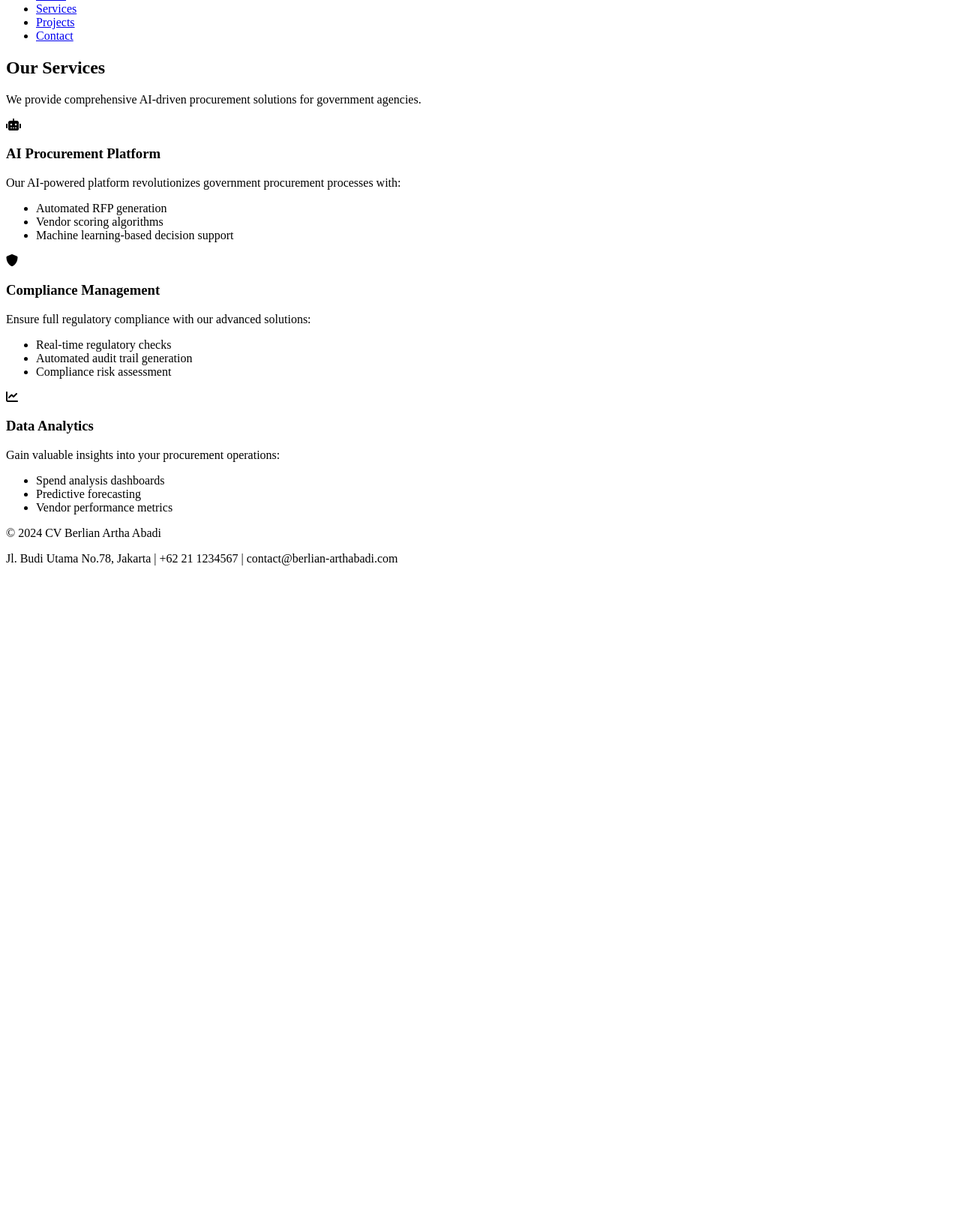
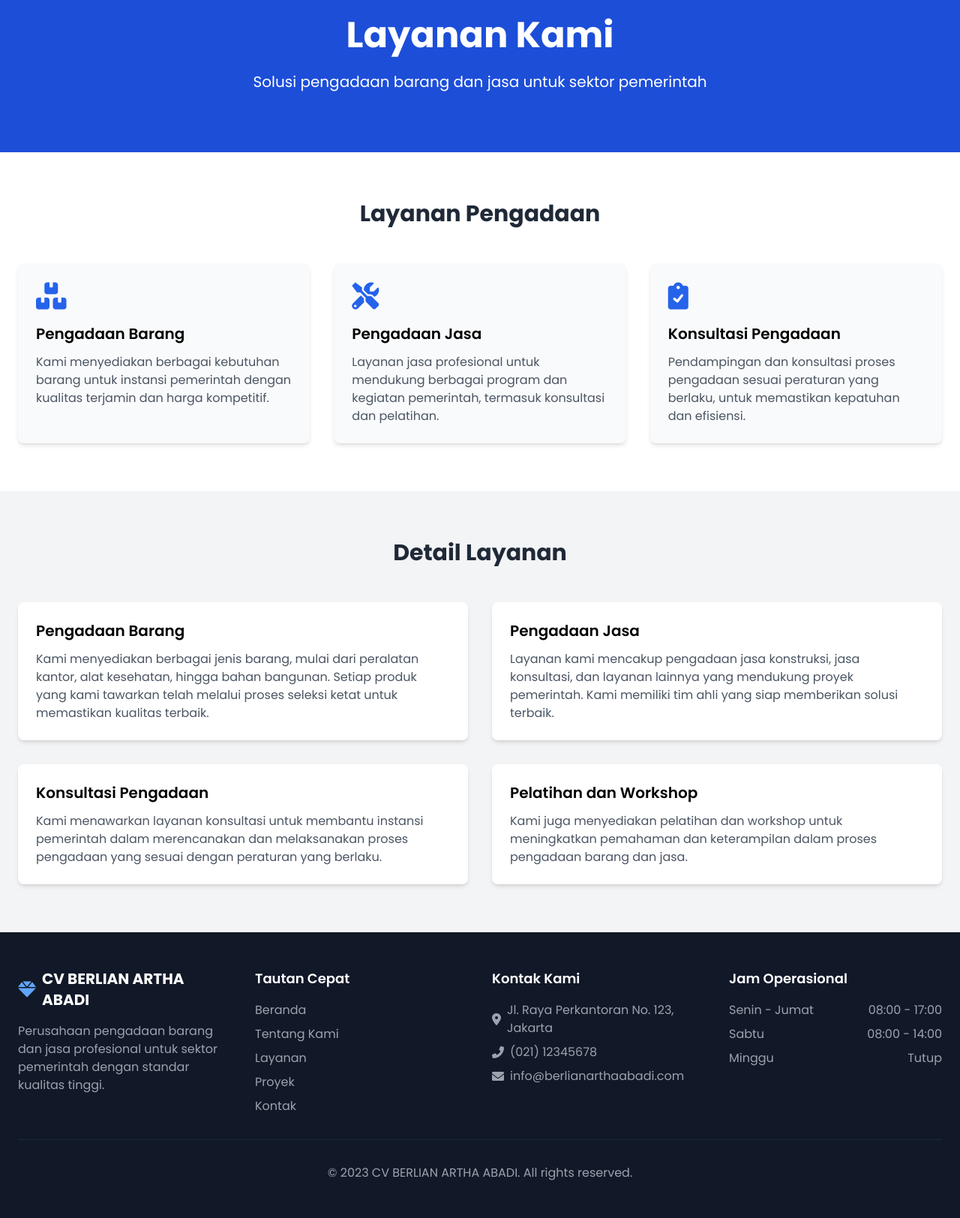
Before and after one commit to aguscodet/blackboxai-1743959325036, a plain HTML site: page services.html in a window 1280 px wide. Shown: the part 113-1737 px from the top of the page at 75% size. Before the commit the page ends 883 px from the top, so only its background shows below. Drawn offline with nearby package versions, Linux system fonts and the light colour scheme.

Commit message:
Add services.html 1743959674386

```diff
--- a/services.html
+++ b/services.html
@@ -1,80 +1,176 @@
 <!DOCTYPE html>
-<html lang="en">
+<html lang="id">
 <head>
     <meta charset="UTF-8">
     <meta name="viewport" content="width=device-width, initial-scale=1.0">
-    <meta name="description" content="Services - CV BERLIAN ARTHA ABADI - AI-Driven Procurement Solutions for Government">
-    <title>Services - CV BERLIAN ARTHA ABADI</title>
-    <link rel="stylesheet" href="https://cdn.tailwindcss.com">
+    <title>Layanan - CV BERLIAN ARTHA ABADI</title>
+    <script src="https://cdn.tailwindcss.com"></script>
     <link rel="stylesheet" href="https://cdnjs.cloudflare.com/ajax/libs/font-awesome/6.0.0-beta3/css/all.min.css">
+    <link href="https://fonts.googleapis.com/css2?family=Poppins:wght@300;400;500;600;700&display=swap" rel="stylesheet">
+    <style>
+        body {
+            font-family: 'Poppins', sans-serif;
+        }
+    </style>
 </head>
-<body class="bg-gray-100">
-    <header class="bg-blue-800 text-white p-4">
-        <div class="container mx-auto flex justify-between items-center">
-            <h1 class="text-2xl font-bold">CV BERLIAN ARTHA ABADI</h1>
-            <nav>
-                <ul class="flex space-x-4">
-                    <li><a href="index.html" class="hover:underline">Home</a></li>
-                    <li><a href="about.html" class="hover:underline">About</a></li>
-                    <li><a href="services.html" class="hover:underline">Services</a></li>
-                    <li><a href="projects.html" class="hover:underline">Projects</a></li>
-                    <li><a href="contact.html" class="hover:underline">Contact</a></li>
-                </ul>
-            </nav>
+<body class="bg-gray-50">
+    <!-- Navigation -->
+    <nav class="bg-blue-800 text-white shadow-lg">
+        <div class="container mx-auto px-6 py-3">
+            <div class="flex justify-between items-center">
+                <div class="flex items-center space-x-4">
+                    <i class="fas fa-gem text-2xl"></i>
+                    <span class="text-xl font-bold">CV BERLIAN ARTHA ABADI</span>
+                </div>
+                <div class="hidden md:flex items-center space-x-8">
+                    <a href="index.html" class="hover:text-blue-200">Beranda</a>
+                    <a href="about.html" class="hover:text-blue-200">Tentang Kami</a>
+                    <a href="services.html" class="text-blue-200 font-semibold">Layanan</a>
+                    <a href="projects.html" class="hover:text-blue-200">Proyek</a>
+                    <a href="contact.html" class="hover:text-blue-200">Kontak</a>
+                </div>
+                <div class="md:hidden">
+                    <button class="mobile-menu-button">
+                        <i class="fas fa-bars text-2xl"></i>
+                    </button>
+                </div>
+            </div>
         </div>
-    </header>
-    <main class="container mx-auto my-8">
-        <section>
-            <h2 class="text-3xl font-bold">Our Services</h2>
-            <p class="mt-4">We provide comprehensive AI-driven procurement solutions for government agencies.</p>
+    </nav>
 
-            <div class="mt-8 space-y-8">
-                <div class="bg-white p-6 rounded-lg shadow-lg">
-                    <div class="flex items-center">
-                        <i class="fas fa-robot text-4xl text-blue-600 mr-4"></i>
-                        <h3 class="text-2xl font-semibold">AI Procurement Platform</h3>
+    <!-- Hero Section -->
+    <section class="bg-blue-700 text-white py-20">
+        <div class="container mx-auto px-6 text-center">
+            <h1 class="text-4xl md:text-5xl font-bold mb-6">Layanan Kami</h1>
+            <p class="text-xl">Solusi pengadaan barang dan jasa untuk sektor pemerintah</p>
+        </div>
+    </section>
+
+    <!-- Services Overview -->
+    <section class="py-16 bg-white">
+        <div class="container mx-auto px-6">
+            <h2 class="text-3xl font-bold text-center text-gray-800 mb-12">Layanan Pengadaan</h2>
+            <div class="grid md:grid-cols-3 gap-8">
+                <div class="bg-gray-50 p-6 rounded-lg shadow-md hover:shadow-lg transition duration-300">
+                    <div class="text-blue-600 mb-4">
+                        <i class="fas fa-boxes text-4xl"></i>
                     </div>
-                    <p class="mt-4">Our AI-powered platform revolutionizes government procurement processes with:</p>
-                    <ul class="list-disc ml-5 mt-2">
-                        <li>Automated RFP generation</li>
-                        <li>Vendor scoring algorithms</li>
-                        <li>Machine learning-based decision support</li>
+                    <h3 class="text-xl font-semibold mb-3">Pengadaan Barang</h3>
+                    <p class="text-gray-600">Kami menyediakan berbagai kebutuhan barang untuk instansi pemerintah dengan kualitas terjamin dan harga kompetitif.</p>
+                </div>
+                <div class="bg-gray-50 p-6 rounded-lg shadow-md hover:shadow-lg transition duration-300">
+                    <div class="text-blue-600 mb-4">
+                        <i class="fas fa-tools text-4xl"></i>
+                    </div>
+                    <h3 class="text-xl font-semibold mb-3">Pengadaan Jasa</h3>
+                    <p class="text-gray-600">Layanan jasa profesional untuk mendukung berbagai program dan kegiatan pemerintah, termasuk konsultasi dan pelatihan.</p>
+                </div>
+                <div class="bg-gray-50 p-6 rounded-lg shadow-md hover:shadow-lg transition duration-300">
+                    <div class="text-blue-600 mb-4">
+                        <i class="fas fa-clipboard-check text-4xl"></i>
+                    </div>
+                    <h3 class="text-xl font-semibold mb-3">Konsultasi Pengadaan</h3>
+                    <p class="text-gray-600">Pendampingan dan konsultasi proses pengadaan sesuai peraturan yang berlaku, untuk memastikan kepatuhan dan efisiensi.</p>
+                </div>
+            </div>
+        </div>
+    </section>
+
+    <!-- Detailed Services -->
+    <section class="py-16 bg-gray-100">
+        <div class="container mx-auto px-6">
+            <h2 class="text-3xl font-bold text-center text-gray-800 mb-12">Detail Layanan</h2>
+            <div class="grid md:grid-cols-2 gap-8">
+                <div class="bg-white p-6 rounded-lg shadow-md">
+                    <h3 class="text-xl font-semibold mb-3">Pengadaan Barang</h3>
+                    <p class="text-gray-600">Kami menyediakan berbagai jenis barang, mulai dari peralatan kantor, alat kesehatan, hingga bahan bangunan. Setiap produk yang kami tawarkan telah melalui proses seleksi ketat untuk memastikan kualitas terbaik.</p>
+                </div>
+                <div class="bg-white p-6 rounded-lg shadow-md">
+                    <h3 class="text-xl font-semibold mb-3">Pengadaan Jasa</h3>
+                    <p class="text-gray-600">Layanan kami mencakup pengadaan jasa konstruksi, jasa konsultasi, dan layanan lainnya yang mendukung proyek pemerintah. Kami memiliki tim ahli yang siap memberikan solusi terbaik.</p>
+                </div>
+                <div class="bg-white p-6 rounded-lg shadow-md">
+                    <h3 class="text-xl font-semibold mb-3">Konsultasi Pengadaan</h3>
+                    <p class="text-gray-600">Kami menawarkan layanan konsultasi untuk membantu instansi pemerintah dalam merencanakan dan melaksanakan proses pengadaan yang sesuai dengan peraturan yang berlaku.</p>
+                </div>
+                <div class="bg-white p-6 rounded-lg shadow-md">
+                    <h3 class="text-xl font-semibold mb-3">Pelatihan dan Workshop</h3>
+                    <p class="text-gray-600">Kami juga menyediakan pelatihan dan workshop untuk meningkatkan pemahaman dan keterampilan dalam proses pengadaan barang dan jasa.</p>
+                </div>
+            </div>
+        </div>
+    </section>
+
+    <!-- Footer -->
+    <footer class="bg-gray-900 text-white py-12">
+        <div class="container mx-auto px-6">
+            <div class="grid md:grid-cols-4 gap-8">
+                <div>
+                    <div class="flex items-center space-x-2 mb-4">
+                        <i class="fas fa-gem text-2xl text-blue-400"></i>
+                        <span class="text-xl font-bold">CV BERLIAN ARTHA ABADI</span>
+                    </div>
+                    <p class="text-gray-400">Perusahaan pengadaan barang dan jasa profesional untuk sektor pemerintah dengan standar kualitas tinggi.</p>
+                </div>
+                <div>
+                    <h3 class="text-lg font-semibold mb-4">Tautan Cepat</h3>
+                    <ul class="space-y-2">
+                        <li><a href="index.html" class="text-gray-400 hover:text-white">Beranda</a></li>
+                        <li><a href="about.html" class="text-gray-400 hover:text-white">Tentang Kami</a></li>
+                        <li><a href="services.html" class="text-gray-400 hover:text-white">Layanan</a></li>
+                        <li><a href="projects.html" class="text-gray-400 hover:text-white">Proyek</a></li>
+                        <li><a href="contact.html" class="text-gray-400 hover:text-white">Kontak</a></li>
                     </ul>
                 </div>
-
-                <div class="bg-white p-6 rounded-lg shadow-lg">
-                    <div class="flex items-center">
-                        <i class="fas fa-shield-alt text-4xl text-blue-600 mr-4"></i>
-                        <h3 class="text-2xl font-semibold">Compliance Management</h3>
-                    </div>
-                    <p class="mt-4">Ensure full regulatory compliance with our advanced solutions:</p>
-                    <ul class="list-disc ml-5 mt-2">
-                        <li>Real-time regulatory checks</li>
-                        <li>Automated audit trail generation</li>
-                        <li>Compliance risk assessment</li>
+                <div>
+                    <h3 class="text-lg font-semibold mb-4">Kontak Kami</h3>
+                    <ul class="space-y-2 text-gray-400">
+                        <li class="flex items-center">
+                            <i class="fas fa-map-marker-alt mr-2"></i>
+                            <span>Jl. Raya Perkantoran No. 123, Jakarta</span>
+                        </li>
+                        <li class="flex items-center">
+                            <i class="fas fa-phone-alt mr-2"></i>
+                            <span>(021) 12345678</span>
+                        </li>
+                        <li class="flex items-center">
+                            <i class="fas fa-envelope mr-2"></i>
+                            <span>info@berlianarthaabadi.com</span>
+                        </li>
                     </ul>
                 </div>
-
-                <div class="bg-white p-6 rounded-lg shadow-lg">
-                    <div class="flex items-center">
-                        <i class="fas fa-chart-line text-4xl text-blue-600 mr-4"></i>
-                        <h3 class="text-2xl font-semibold">Data Analytics</h3>
-                    </div>
-                    <p class="mt-4">Gain valuable insights into your procurement operations:</p>
-                    <ul class="list-disc ml-5 mt-2">
-                        <li>Spend analysis dashboards</li>
-                        <li>Predictive forecasting</li>
-                        <li>Vendor performance metrics</li>
+                <div>
+                    <h3 class="text-lg font-semibold mb-4">Jam Operasional</h3>
+                    <ul class="space-y-2 text-gray-400">
+                        <li class="flex justify-between">
+                            <span>Senin - Jumat</span>
+                            <span>08:00 - 17:00</span>
+                        </li>
+                        <li class="flex justify-between">
+                            <span>Sabtu</span>
+                            <span>08:00 - 14:00</span>
+                        </li>
+                        <li class="flex justify-between">
+                            <span>Minggu</span>
+                            <span>Tutup</span>
+                        </li>
                     </ul>
                 </div>
             </div>
-        </section>
-    </main>
-    <footer class="bg-blue-800 text-white p-4">
-        <div class="container mx-auto text-center">
-            <p>© 2024 CV Berlian Artha Abadi</p>
-            <p>Jl. Budi Utama No.78, Jakarta | +62 21 1234567 | contact@berlian-arthabadi.com</p>
+            <div class="border-t border-gray-800 mt-8 pt-8 text-center text-gray-400">
+                <p>&copy; 2023 CV BERLIAN ARTHA ABADI. All rights reserved.</p>
+            </div>
         </div>
     </footer>
+
+    <script>
+        // Mobile menu toggle
+        const mobileMenuButton = document.querySelector('.mobile-menu-button');
+        const mobileMenu = document.querySelector('.mobile-menu');
+
+        mobileMenuButton.addEventListener('click', () => {
+            mobileMenu.classList.toggle('hidden');
+        });
+    </script>
 </body>
 </html>
```
